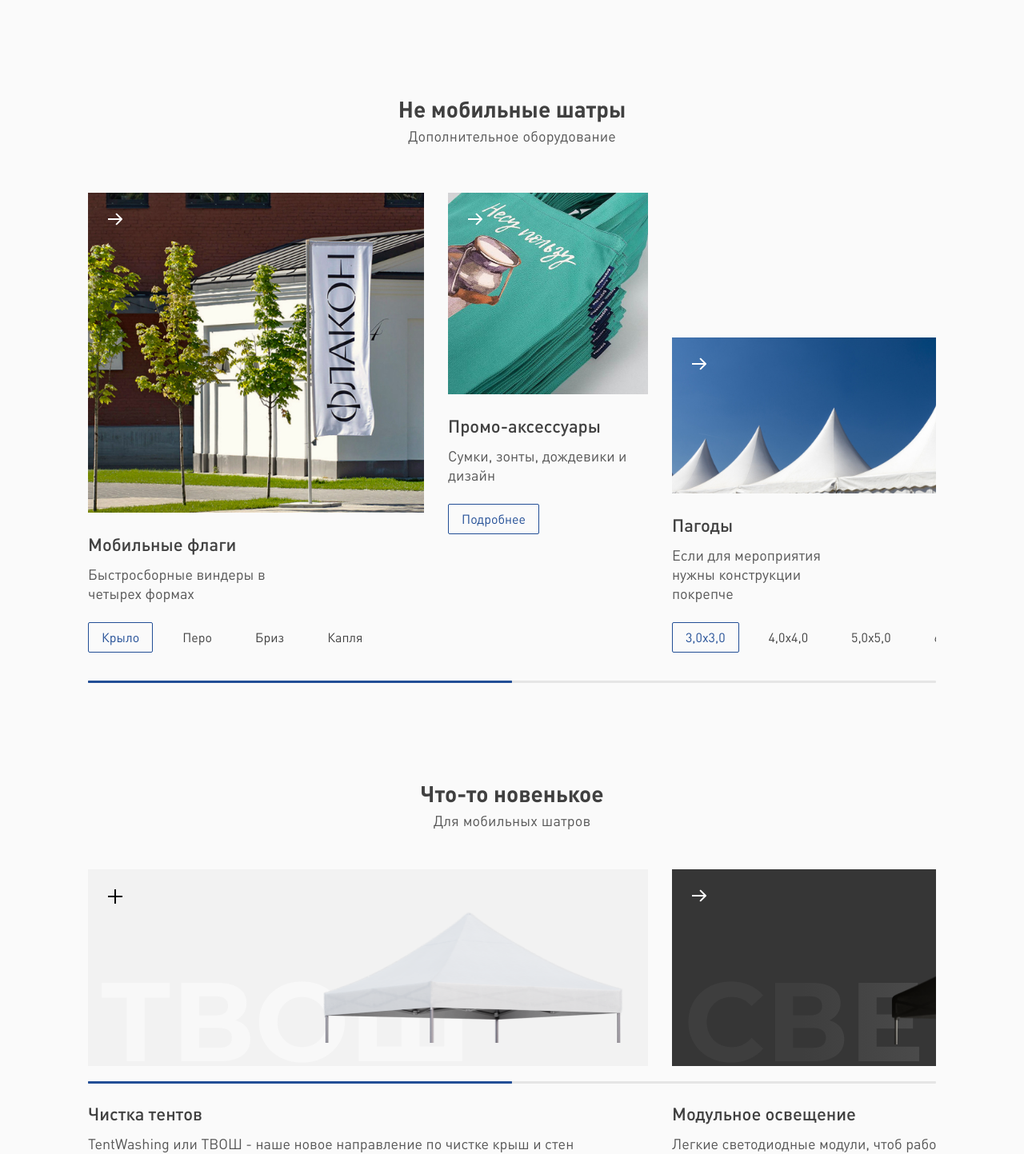
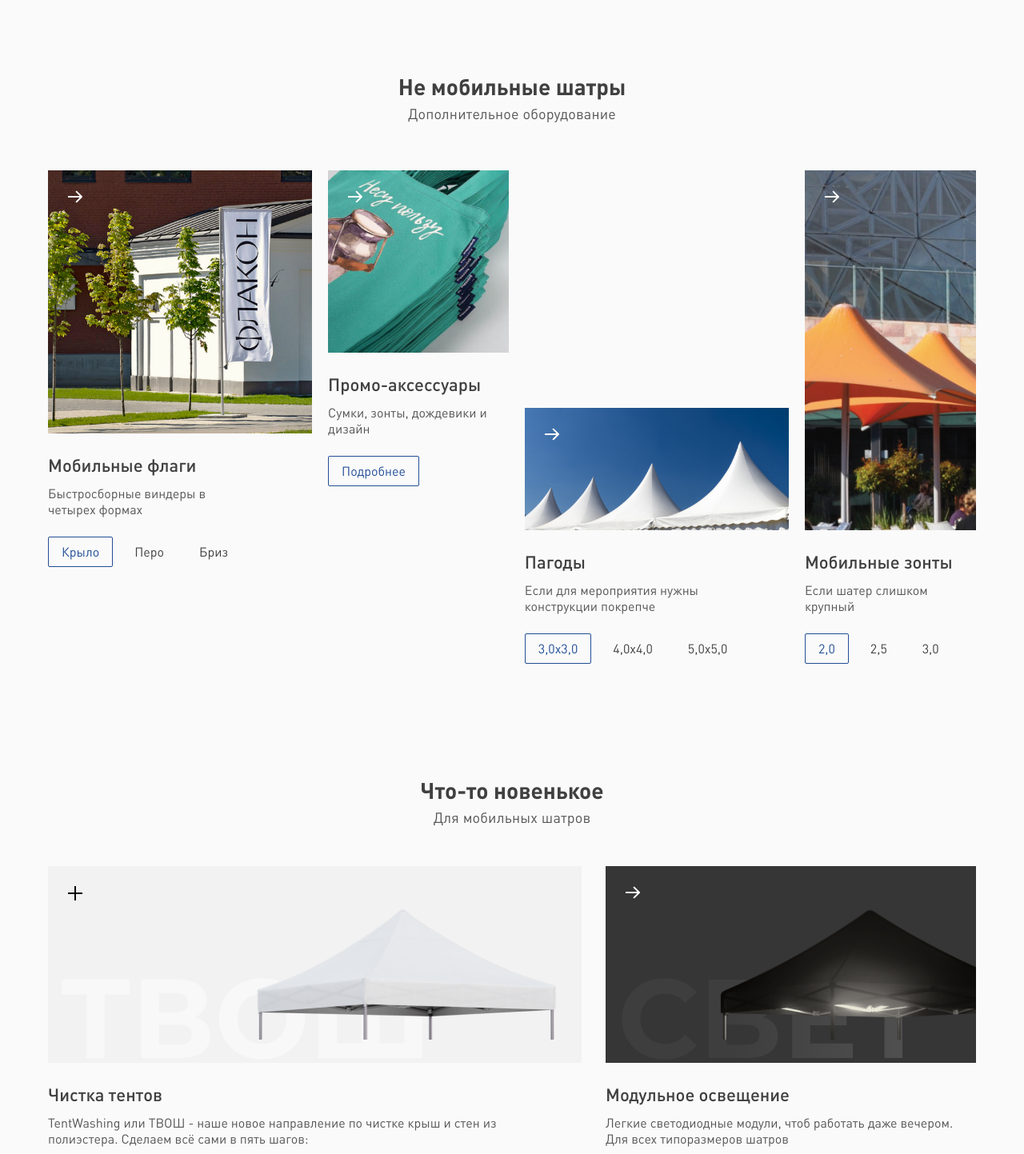
Before and after one commit to MaxyFrontend/tentbox, a Nuxt app: page / in a window 1280 px wide. Shown: the part 1280-2723 px from the top of the page at 80% size. Built offline with nearby package versions, Linux system fonts and the light colour scheme.

Commit message:
laptop l adaptive

```diff
--- a/assets/scss/media.scss
+++ b/assets/scss/media.scss
@@ -1,6 +1,6 @@
 @media (max-width:1900px) {
     .container {
-        max-width: 1450px;
+        max-width: 1550px;
     }
     .primary--title {
         font-size: 36px;
@@ -16,9 +16,9 @@
         line-height: 40px;
     }
 }
-@media (max-width:1500px) {
+@media (max-width:1600px) {
     .container {
-        max-width: 1200px;
+        width: calc(100% - 80px);
     }
     .primary--title {
         font-size: 30px;
@@ -40,6 +40,7 @@
         font-size: 16px;
         line-height: 20px;
         padding: 8px 16px;
+        margin-right: 10px;
     }
     .section {
         padding: 60px 0;
@@ -48,17 +49,15 @@
         font-size: 28px;
         line-height: 36px;
     }
-    .tent--card-title {
-        margin-top: 46px;
+    .card--sub-title {
+        font-size: 16px;
+        line-height: 20px;
     }
-    .swiper-pagination.swiper-pagination-progressbar.tents-slider--progressbar {
-        display: block;
-    }
+    /*     .tent-card--image-inner {
+        max-height: 230px;
+    } */
 }
 @media (max-width:1300px) {
-    .container {
-        max-width: 1100px;
-    }
     .primary--title {
         font-size: 28px;
         line-height: 34px;
@@ -77,7 +76,18 @@
         line-height: 36px;
     }
 }
+@media (max-width:1200px) {
+    .tent--card-title {
+        margin-top: 46px;
+    }
+    .swiper-pagination.swiper-pagination-progressbar.tents-slider--progressbar {
+        display: block;
+    }
+}
 @media (max-width:700px) {
+    .container {
+        width: 100%;
+    }
     .section--title {
         font-size: 26px;
         line-height: 33px;
@@ -89,10 +99,6 @@
     .primary--title {
         font-size: 26px;
         line-height: 30px;
-    }
-    .card--sub-title {
-        font-size: 16px;
-        line-height: 20px;
     }
     .tent-card--image-inner {
         height: 70vw;
@@ -106,11 +112,6 @@
     }
     .tent-card--image.tent-card--image-full {
         margin-right: -100px !important;
-    }
-    .blue-border-btn,
-    .no-border-btn,
-    .dashed-border-btn {
-        margin-right: 10px;
     }
     .section {
         padding: 45px 0;
--- a/components/Advantages.vue
+++ b/components/Advantages.vue
@@ -77,7 +77,7 @@ defineProps({
         margin-right: 50px;
     }
 }
-@media (max-width:1500px) {
+@media (max-width:1600px) {
     .advantages__item {
         margin-right: 30px;
     }
--- a/components/AppHeader.vue
+++ b/components/AppHeader.vue
@@ -294,7 +294,7 @@ const requestFormPopupStore = useRequestFormPopupStore()
         max-width: 240px;
     }
 }
-@media (max-width:1500px) {
+@media (max-width:1600px) {
     .header__nav {
         margin-right: 40px;
     }
--- a/components/Primary/NavBlock.vue
+++ b/components/Primary/NavBlock.vue
@@ -38,7 +38,7 @@
                 <a href="#promo-accessories">Аксессуары</a>
             </swiper-slide>
             <swiper-slide class="primary__nav_list-item primary__nav_list-item_highlited">
-                <nuxt-link to="/">Новинки</nuxt-link>
+                <nuxt-link to="/new">Новинки</nuxt-link>
             </swiper-slide>
         </swiper>
         <div class="swiper-pagination primary__nav_slider-pagination"></div>
@@ -80,7 +80,7 @@ const getRef = (swiperInstance) => {
         text-align: center;
         padding: 8px 18px;
     }
-    & .current-link,
+    & .router-link-active,
     &:hover {
         background: #F2F2F2;
     }
@@ -97,7 +97,7 @@ const getRef = (swiperInstance) => {
         margin-top: 50px;
     }
 }
-@media (max-width:1500px) {
+@media (max-width:1600px) {
     .primary__nav_list-item {
         font-size: 16px;
         line-height: 20px;
@@ -110,7 +110,6 @@ const getRef = (swiperInstance) => {
     .primary__nav {
         max-width: 970px;
         margin-top: 37px;
-        padding-bottom: 20px;
     }
 }
 @media (max-width:850px) {
--- a/components/RequestFormPopup.vue
+++ b/components/RequestFormPopup.vue
@@ -200,7 +200,6 @@ const mobileMenuStore = useMobileMenuStore()
     color: $grey-color;
     resize: none;
 }
-.black--btn {}
 .request-form__submit-btn {
     margin-top: 80px;
 }
@@ -235,7 +234,7 @@ const mobileMenuStore = useMobileMenuStore()
     object-position: right top;
     z-index: -1;
 }
-@media (max-width:1750px) {
+@media (max-width:1900px) {
     .request-form-popup {
         padding: 100px 100px 0;
     }
@@ -251,6 +250,24 @@ const mobileMenuStore = useMobileMenuStore()
 }
 @media (max-width:1600px) {
     .request-form-popup {
+        padding: 50px 80px 0;
+    }
+    .request-form__title {
+        font-size: 32px;
+        line-height: 40px;
+    }
+    .request-form-caption {
+        font-size: calc(100px + 100 * (100vw / 1600));
+    }
+    .request-form__fields-wrapper {
+        margin-top: 60px;
+    }
+    .request-form__submit-btn {
+        margin-top: 30px;
+    }
+}
+@media (max-width:1400px) {
+    .request-form-popup {
         padding: 30px 80px 0;
     }
     .request-form__submit-btn {
@@ -258,12 +275,6 @@ const mobileMenuStore = useMobileMenuStore()
     }
     .request-form-image {
         max-width: 400px;
-    }
-}
-@media (max-width:1400px) {
-    .request-form__title {
-        font-size: 32px;
-        line-height: 40px;
     }
 }
 @media (max-width:1200px) {
@@ -330,4 +341,9 @@ const mobileMenuStore = useMobileMenuStore()
         line-height: 16px;
     }
 }
+@media (max-height:650px) {
+    .request-form {
+        padding-top: 60px;
+    }
+}
 </style>
--- a/components/section/MobileTentsSizes.vue
+++ b/components/section/MobileTentsSizes.vue
@@ -14,7 +14,7 @@
                     type: 'progressbar',
                 }"
                 :breakpoints="{
-                    1300: {
+                    1200: {
                         grid: {
                             rows: 2,
                         },
@@ -174,7 +174,7 @@ const touchMoveOppositeHandle = () => {
         margin-top: 100px;
     }
 }
-@media (min-width:1300px) {
+@media (min-width:1200px) {
     .mobile-tents-sizes__wrapper {
         margin-top: 80px;
     }
--- a/components/section/OptionalEquipment.vue
+++ b/components/section/OptionalEquipment.vue
@@ -4,7 +4,7 @@
             <h2 class="section--title optional-equipment__title">{{ Title }}</h2>
             <p class="section--sub-title optional-equipment__sub-title">{{ subTitle }}</p>
             <swiper class="optional-equipment__wrapper"
-            :modules="modules"
+                :modules="modules"
                 :speed="500"
                 :slidesPerView="'auto'"
                 :allow-touch-move="true"
@@ -13,7 +13,7 @@
                     type: 'progressbar',
                 }"
                 :breakpoints="{
-                    1500: {
+                    1200: {
                         allowTouchMove: false
                     }
                 }">
@@ -129,15 +129,15 @@ const notMobileTents = reactive({
     },
 })
 defineProps({
-    Title:{
-        type:String,
-        required:false,
-        default:'Не мобильные шатры'
+    Title: {
+        type: String,
+        required: false,
+        default: 'Не мобильные шатры'
     },
-    subTitle:{
-        type:String,
-        required:false,
-        default:'Дополнительное оборудование'
+    subTitle: {
+        type: String,
+        required: false,
+        default: 'Дополнительное оборудование'
     },
 })
 </script>
@@ -147,7 +147,7 @@ defineProps({
     margin-top: 60px;
 }
 .optional-equipment__card {
-    width: 28%;
+    width: 30%;
     flex-grow: 1;
     max-width: 530px;
     margin-right: 30px;
@@ -162,9 +162,12 @@ defineProps({
 }
 .optional-equipment__pagodas-item {
     align-self: flex-end;
+    & .optional-equipment__card_sub-title {
+        max-width: 300px;
+    }
 }
 .optional-equipment__mobile-umbrellas-item {
-    width: 40%;
+    width: 18%;
     max-width: 250px;
     & .optional-equipment__card_image {
         object-position: left center;
@@ -205,17 +208,44 @@ defineProps({
     display: none;
     margin-top: 15px;
 }
-@media (max-width:1500px) {
+@media (max-width:1600px) {
+    .optional-equipment__card {
+        margin-right: 20px;
+    }
+    .optional-equipment__mobile-flag-item,
+    .optional-equipment__pagodas-item {
+        max-width: 450px;
+        width: 30%;
+    }
+    .optional-equipment__promo-accessories-item {
+        width: 18%;
+        min-width: 210px;
+        max-width: 230px;
+    }
+    .optional-equipment__mobile-umbrellas-item {
+        width: 17%;
+        min-width: 200px;
+    }
+    .optional-equipment__card_image-inner {
+        max-height: 450px;
+    }
+}
+@media (max-width:1350px) {
+    .optional-equipment__mobile-flag-item,
+    .optional-equipment__pagodas-item {
+        width: 27%;
+    }
+    .optional-equipment__card_type:nth-child(n + 4) {
+        display: none;
+    }
+}
+@media (max-width:1200px) {
     .optional-equipment__card {
         width: 100%;
-        max-width: 420px;
     }
-    .optional-equipment__promo-accessories-item,
-    .optional-equipment__mobile-umbrellas-item {
-        max-width: 250px;
-    }
-    .optional-equipment__card_image-inner {
-        max-height: 400px;
+    .optional-equipment__mobile-flag-item,
+    .optional-equipment__pagodas-item {
+        max-width: 400px;
     }
     .swiper-pagination.optional-equipment__slider-pagination {
         display: block;
--- a/components/section/OurClients.vue
+++ b/components/section/OurClients.vue
@@ -15,7 +15,7 @@
                     type: 'progressbar',
                 }"
                 :breakpoints="{
-                    1300:{
+                    1200:{
                       slidesPerView:3
                     },
                     1000:{
--- a/components/section/Primary.vue
+++ b/components/section/Primary.vue
@@ -21,9 +21,9 @@
         padding-top: 120px;
     }
 }
-@media(max-width:1500px) {
+@media(max-width:1600px) {
     .primary-section {
-        padding-top: 60px;
+        padding-top: 8%;
     }
 }
 @media (max-width:700px) {
--- a/components/section/QuickChoose.vue
+++ b/components/section/QuickChoose.vue
@@ -16,7 +16,7 @@
                     type: 'progressbar',
                 }"
                 :breakpoints="{
-                    1500: {
+                    1200: {
                         slidesPerView: 3,
                     },
                     1000: {
@@ -215,7 +215,6 @@ defineProps({
         left: 0;
     }
 }
-.quick-choose__card_image {}
 .quick-choose__card_sub-title {
     max-width: 310px;
     margin-bottom: 30px;
@@ -225,10 +224,15 @@ defineProps({
     display: flex;
     align-items: stretch;
     flex-wrap: wrap;
+    gap: 12px 0;
     margin-top: auto;
     justify-self: flex-end;
 }
-@media (max-width:1500px) {
+@media (max-width:1600px) {
+    .quick-choose__card_image-inner {
+        height: 15vw;
+        min-height: 200px;
+    }
     .quick-choose__card_image-inner_caption {
         font-size: 187px;
     }
@@ -238,7 +242,16 @@ defineProps({
         }
     }
 }
-@media (min-width:1500px) {}
+@media (max-width:1300px) {
+    .quick-choose__card_size:nth-child(n + 4) {
+        display: none;
+    }
+}
+@media (max-width:1200px) {
+    .quick-choose__card_image-inner {
+        height: 30vw;
+    }
+}
 @media (max-width:700px) {
     .quick-choose__wrapper {
         margin-top: 32px;
--- a/components/section/SomeNew.vue
+++ b/components/section/SomeNew.vue
@@ -10,13 +10,24 @@
                     :modules="modules"
                     @after-init="SwiperMouseControl"
                     :speed="450"
-                    :slides-per-view="'auto'"
+                    :slides-per-view="1"
                     :space-between="30"
                     :allow-touch-move="true"
                     :mousewheel="true"
                     :pagination="{
                         el: '.some-new__slider-pagination',
                         type: 'progressbar',
+                    }"
+                    :breakpoints="{
+                        1200: {
+                            slidesPerView: 'auto'
+                        },
+                        1000: {
+                            slidesPerView: 1.6
+                        },
+                        700: {
+                            slidesPerView: 1.3
+                        }
                     }">
                     <swiper-slide class="some-new__card some-new__cleaning-card">
                         <nuxt-link to="/" class="some-new__card_image-inner tent-card--image-inner">
@@ -146,6 +157,7 @@ defineProps({
     display: flex;
     align-items: center;
     flex-wrap: wrap;
+    gap: 12px 0;
 }
 .some-new__card_step {
     position: relative;
@@ -167,7 +179,7 @@ defineProps({
 .swiper-pagination.some-new__slider-pagination {
     display: none;
 }
-@media (max-width:1500px) {
+@media (max-width:1600px) {
     .some-new__card_step {
         &::after {
             margin: 0 25px;
@@ -175,17 +187,6 @@ defineProps({
     }
     .some-new__card_image-inner_caption {
         font-size: 140px;
-    }
-    .some-new__cleaning-card {
-        width: 90%;
-        max-width: 700px;
-    }
-    .some-new__light-card {
-        width: 100%;
-        max-width: 600px;
-    }
-    .some-new__card_title {
-        margin-top: 46px;
     }
     .some-new__card_step {
         &::after {
@@ -202,8 +203,21 @@ defineProps({
         height: 18vw;
     }
 }
-@media (max-width:1300px) {
-
+@media (max-width:1200px) {
+    .some-new__card {
+        width: auto;
+    }
+    .some-new__card_step {
+        font-size: 16px;
+        &::after {
+            margin: 0 15px;
+        }
+    }
+}
+@media (max-width:1000px) {
+    .some-new__card_step {
+        font-size: 15px;
+    }
 }
 @media (max-width:700px) {
     .some-new__wrapper {
--- /dev/null
+++ b/pages/new.vue
@@ -0,0 +1,11 @@
+<template>
+<h1>new</h1>
+</template>
+
+<script setup>
+
+</script>
+
+<style lang="scss">
+
+</style>
```
Also changed, not shown: 1 other file (tests, documents, lock files or other folders).
